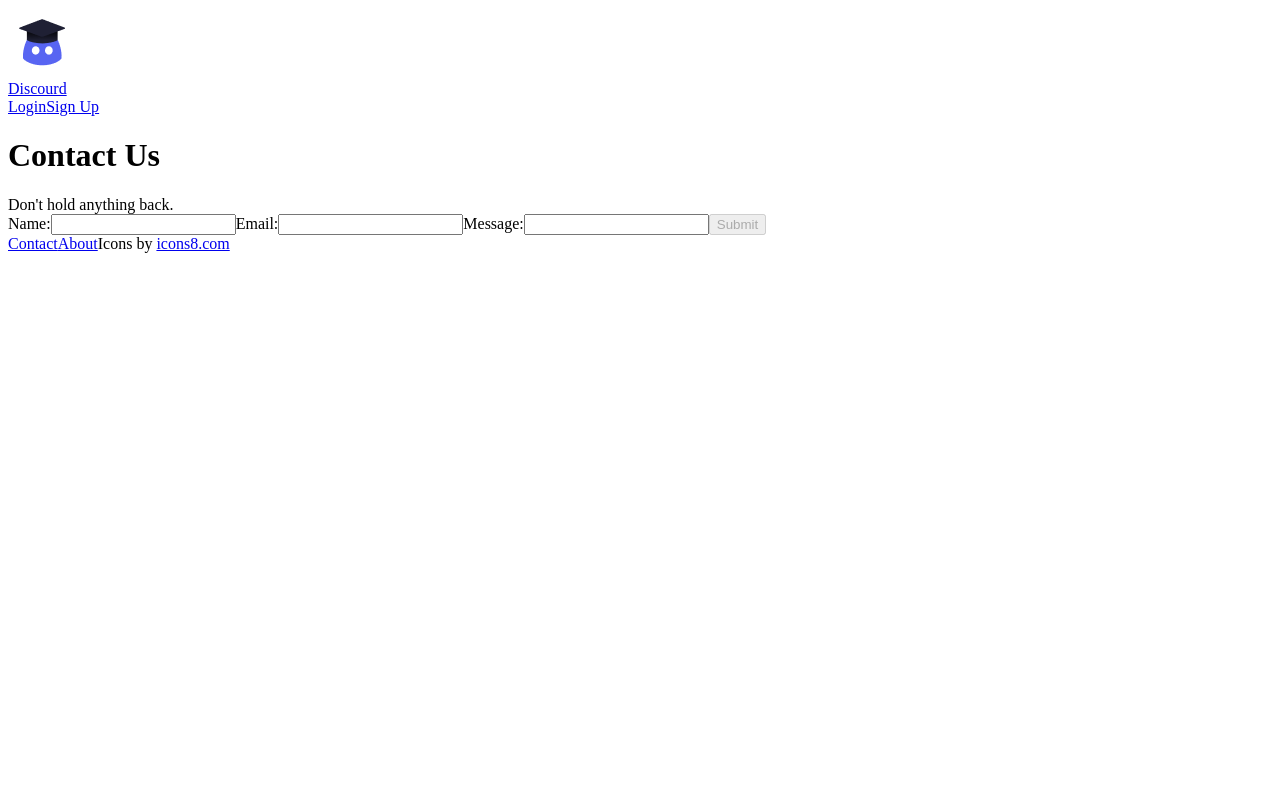
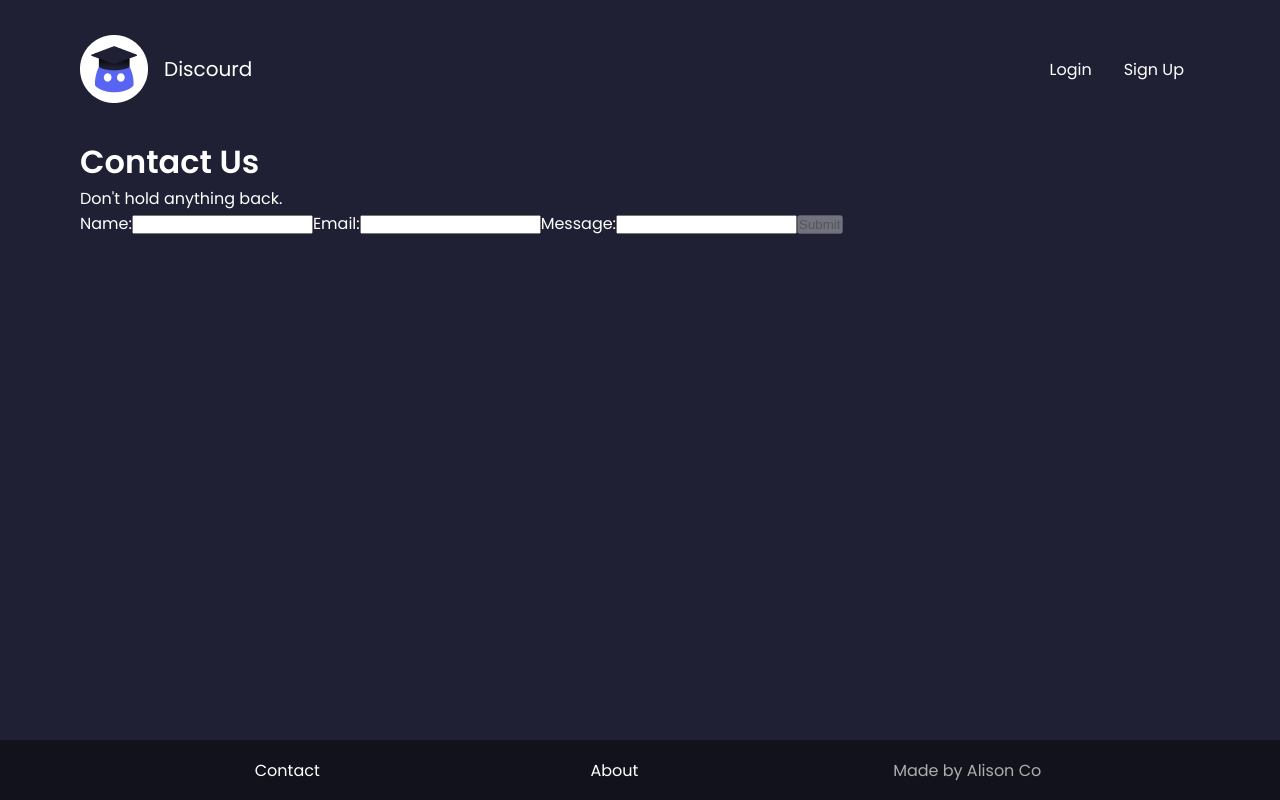
Before and after one commit to co-alison/discourd-frontend, a React (Create React App) app: page /contact in a window 1280 px wide. Built offline with nearby package versions, Linux system fonts and the light colour scheme.

Commit message:
Added styling for home page, header, and footer

```diff
--- a/src/App.css
+++ b/src/App.css
@@ -2,7 +2,8 @@
 
 *, *::before, *::after {
     box-sizing: border-box;
-    scroll-behavior: smooth;
+    padding: 0;
+    margin: 0;
 }
 
 body {
@@ -31,27 +32,39 @@ body {
     margin-left: 1rem;
 }
 
-.no-user-nav {
+.nav {
     display: flex;
     margin: 0;
     padding: 0;
 }
 
-.no-user-nav-link {
+.nav-link {
     color: inherit;
     text-decoration: none;
     padding: 1rem;
 }
 
-.no-user-nav-link:hover {
+.nav-link:hover {
     color: #adadad;
 }
 
-.no-user-header {
+.header {
     display: flex;
     justify-content: space-between;
     align-items: center;
     height: 138px;
+}
+
+.footer {
+    display: flex;
+    justify-content: space-evenly;
+    align-items: center;
+    background-color: #12121D;
+    position: absolute;
+    bottom: 0;
+    height: 60px;
+    width: 100vw;
+    overflow: auto;
 }
 
 .container {
--- a/src/App.js
+++ b/src/App.js
@@ -1,48 +1,84 @@
-import { useState, useEffect } from 'react'
-import { Route, Routes } from 'react-router-dom';
-import NavBar from './components/NavBar';
-import Home from './components/Home'
-import Footer from './components/Footer'
-import Contact from './components/Contact';
-import About from './components/About'
-import Login from './components/Login';
-import SignUp from './components/SignUp';
-import Servers from './components/Servers';
-import Notification from './components/Notification';
-import Welcome from './components/Welcome';
-import serverService from './services/server';
+import { useState, useEffect } from "react";
+import { Route, Routes } from "react-router-dom";
+import NavBar from "./components/NavBar";
+import Home from "./components/Home";
+import Footer from "./components/Footer";
+import Contact from "./components/Contact";
+import About from "./components/About";
+import Login from "./components/Login";
+import SignUp from "./components/SignUp";
+import Servers from "./components/Servers";
+import Notification from "./components/Notification";
+import Welcome from "./components/Welcome";
+import serverService from "./services/server";
 
 const App = () => {
-  const [user, setUser] = useState(null)
-  const [message, setMessage] = useState(null)
-  const [isError, setError] = useState(false)
+  const [user, setUser] = useState(null);
+  const [message, setMessage] = useState(null);
+  const [isError, setError] = useState(false);
 
   useEffect(() => {
-    const loggedUserJSON = window.localStorage.getItem('loggedDiscourdUser')
+    const loggedUserJSON = window.localStorage.getItem("loggedDiscourdUser");
 
     if (loggedUserJSON) {
-      const user = JSON.parse(loggedUserJSON)
-      setUser(user)
-      serverService.setToken(user.token)
+      const user = JSON.parse(loggedUserJSON);
+      setUser(user);
+      serverService.setToken(user.token);
     }
-  }, [])
+  }, []);
 
   return (
-    <div className='container full-height-grow'>
+    <div>
+      <div className="container full-height-grow">
         <Notification message={message} isError={isError} />
-      <NavBar user={user} setUser={setUser}/>
+        <NavBar user={user} setUser={setUser} />
         <Routes>
           <Route path="/" element={<Home user={user} />} />
-        <Route path="/contact" element={<Contact setNotification={setMessage} setError={setError} />} />
+          <Route
+            path="/contact"
+            element={
+              <Contact setNotification={setMessage} setError={setError} />
+            }
+          />
           <Route path="/about" element={<About />} />
-        <Route path='/login' element={<Login user={user} setUser={setUser} setMessage={setMessage} setError={setError} />} />
-        <Route path='/signup' element={<SignUp setUser={setUser} setMessage={setMessage} setError={setError} />} />
-        <Route path="/servers" element={<Servers user={user} setUser={setUser} setMessage={setMessage} setError={setError}/>} />
+          <Route
+            path="/login"
+            element={
+              <Login
+                user={user}
+                setUser={setUser}
+                setMessage={setMessage}
+                setError={setError}
+              />
+            }
+          />
+          <Route
+            path="/signup"
+            element={
+              <SignUp
+                setUser={setUser}
+                setMessage={setMessage}
+                setError={setError}
+              />
+            }
+          />
+          <Route
+            path="/servers"
+            element={
+              <Servers
+                user={user}
+                setUser={setUser}
+                setMessage={setMessage}
+                setError={setError}
+              />
+            }
+          />
           <Route path="/confirm/:confirmationCode" element={<Welcome />} />
         </Routes>
+      </div>
       <Footer />
     </div>
-  )
-}
+  );
+};
 
 export default App;
--- a/src/Home.css
+++ b/src/Home.css
@@ -1,22 +1,22 @@
-.home {
+.cta-image {
     display: flex;
     align-items: stretch;
     justify-content: space-between;
     flex-grow: 1;
+    padding-bottom: 1em;
 }
 
-.home .img-wrapper {
+.cta-image .img-wrapper {
     flex-grow: 1;
+    display: flex;
     flex-direction: column;
-    display: flex;
     align-items: stretch;
     justify-content: flex-end;
 }
 
-.home .discord-img {
+.cta-image .discord-img {
     background-image: url(images/landing-page-discord.png);
     flex-grow: 1;
-    max-height: 70vh;
     min-width: 30vw;
     background-size: contain;
     background-repeat: no-repeat;
@@ -51,6 +51,14 @@
     align-self: center;
 }
 
+.home .community {
+    display:flex;
+    flex-direction: column;
+    align-items: flex-start;
+    margin: 1rem;
+    align-self: center;
+}
+
 @media (max-width: 700px) {
     .home .img-wrapper {
         display: none;
--- a/src/components/Footer.js
+++ b/src/components/Footer.js
@@ -2,11 +2,13 @@ import { Link } from "react-router-dom"
 
 const Footer = () => {
     return (
-        <div>
-            <Link to="/contact">Contact</Link>
-            <Link to="/about">About</Link>
-            <span>Icons by <a href="https://icons8.com/">icons8.com</a></span>
-        </div>
+        <footer>
+            <div className="footer">
+                    <Link to="/contact" className="nav-link">Contact</Link>
+                    <Link to="/about" className="nav-link">About</Link>
+                    <span style={{color: "#adadad"}}>Made by Alison Co</span>
+            </div>
+        </footer>
     )
 }
 
--- a/src/components/Home.js
+++ b/src/components/Home.js
@@ -3,26 +3,24 @@
 
 const Home = () => {
   return (
-    <div>
-      <section className="home">
-        <div className="img-wrapper">
+    <div className="home">
+      <section className="cta-image">
+        {/* <div className="img-wrapper">
           <div className="discord-img"></div>
-        </div>
+        </div> */}
         <div className="call-to-action">
           <h1 className="title">Welcome to Discourd</h1>
           <span className="subtitle">All your UBC servers in one place</span>
           <button className="signup-btn">Sign Up</button>
         </div>
-        <div className="community">
-            <h1 className="title">Connect with your community</h1>
+      </section>
+      <div className="community">
+            <h2>Connect with your community</h2>
             <span className="subtitle">Discover UBC Discord servers for every occasion, shared by the community</span>
             <div className="img-wrapper">
               <div className="community-img"></div>
             </div>
         </div>
-      </section>
-      <div className="home-star-1"></div>
-      <div className="home-star-2"></div>
     </div>
   );
 };
--- a/src/components/NavBar.js
+++ b/src/components/NavBar.js
@@ -27,14 +27,14 @@ const NavBar = ({ user, setUser }) => {
                         <Link to="/logout" onClick={handleLogout}>Logout</Link>
                     </div>
                 ) : (
-                    <div className='no-user-header'>
+                    <div className='header'>
                         <Link to="/" className="brand-logo">
                             <img src={logo} alt="Discourd logo" />
                             <div className="brand-logo-name">Discourd</div>
                         </Link>
-                        <div className='no-user-nav'>
-                            <NavLink to="/login" className="no-user-nav-link">Login</NavLink>
-                            <NavLink to="/signup" className="no-user-nav-link">Sign Up</NavLink>
+                        <div className='nav'>
+                            <NavLink to="/login" className="nav-link">Login</NavLink>
+                            <NavLink to="/signup" className="nav-link">Sign Up</NavLink>
                         </div>
                     </div>
                 )
--- a/src/index.js
+++ b/src/index.js
@@ -1,6 +1,7 @@
 import React from 'react';
 import ReactDOM from 'react-dom/client';
-// import './App.css'
+import './App.css'
+import './Home.css'
 import App from './App';
 import { BrowserRouter as Router } from 'react-router-dom';
 
```
Lines whose indentation alone changed are shown as unchanged.
